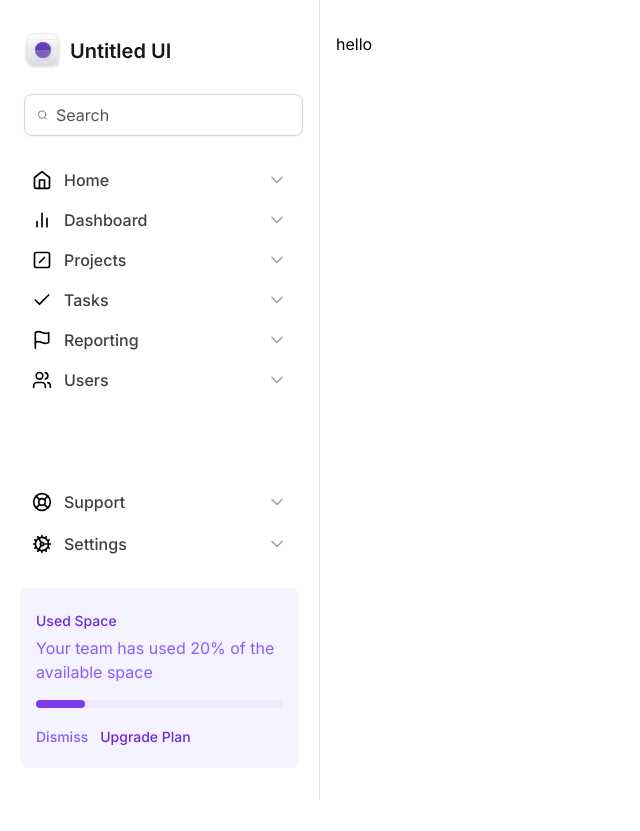
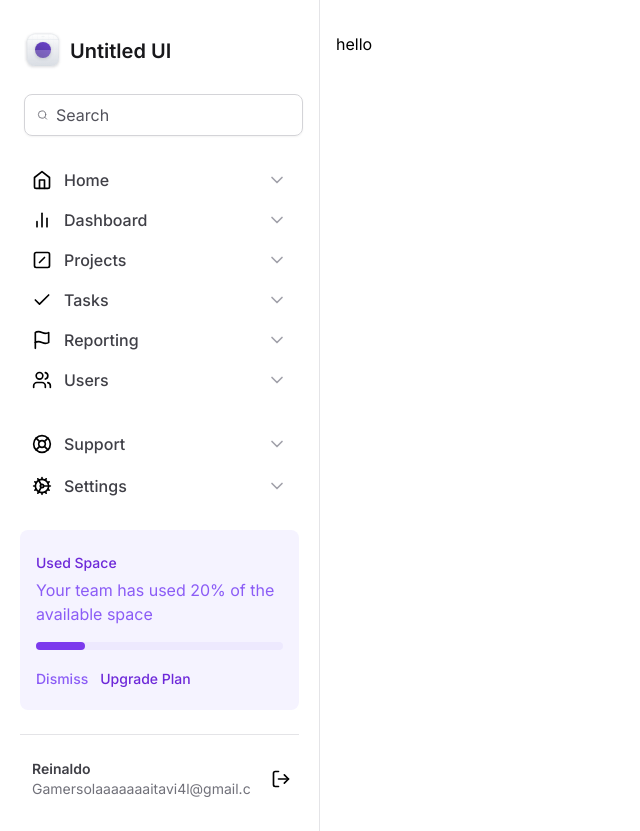
Before and after one commit to ReinaldoARamos/Tailwind, a Next.js app: page / in a window 1280 px wide. Shown: the whole page, without its empty margins (0-640 px from the left). Before the commit the page ends 800 px from the top, so only its background shows below. Built offline with nearby package versions, Linux system fonts and the light colour scheme; grey boxes are pictures that could not be loaded.

Commit message:
colcoando o componente profile e a sidebar

```diff
--- a/next.config.js
+++ b/next.config.js
@@ -1,4 +1,12 @@
 /** @type {import('next').NextConfig} */
-const nextConfig = {}
+const nextConfig = {
+  images: {
+    domains: [
+      'images.unsplash.com/',
+      'lh3.googleusercontent.com',
+      'avatars.githubusercontent.com',
+    ],
+  },
+}
 
 module.exports = nextConfig
--- /dev/null
+++ b/src/app/components/sidebar/Profile.tsx
@@ -0,0 +1,23 @@
+import { LogOut } from 'lucide-react'
+import Image from 'next/image'
+
+export function Profile() {
+  return (
+    /* eslint-disable */
+    <div className="grid items-center gap-3 grid-cols-profile">
+      <img
+        src="https://avatars.githubusercontent.com/u/55931337?v=4"
+        alt=""
+        className="h-10 w-10 rounded-full"
+      />
+      <div className="flex flex-1 flex-col truncate">
+        <span className="text-sm font-semibold text-zinc-700">Reinaldo</span>
+        <span className='text-sm text-zinc-500 '>Gamersolaaaaaaaitavi4l@gmail.com</span>
+
+      </div>
+      <button className='ml-auto p-2 hover:bg-zinc-50 rounded-full'>
+          <LogOut className='w-5 h-5 text-500'/>
+        </button>
+    </div>
+  );
+}
--- a/src/app/components/sidebar/index.tsx
+++ b/src/app/components/sidebar/index.tsx
@@ -12,7 +12,8 @@ import {
 import LogoMark from './Logo'
 
 import { NavItem } from './NavItem'
-import { UsedSpaceWidget } from '../UsedSpaceWidget'
+import { UsedSpaceWidget } from './UsedSpaceWidget'
+import { Profile } from './Profile'
 
 export default function Sidebar() {
   return (
@@ -41,6 +42,8 @@ export default function Sidebar() {
           <NavItem title="Settings" icon={Cog} />
         </nav>
         <UsedSpaceWidget />
+        <div className="h-px  bg-zinc-200" />
+        <Profile />
       </div>
     </aside>
   )
--- a/tailwind.config.ts
+++ b/tailwind.config.ts
@@ -6,6 +6,7 @@ const config: Config = {
     extend: {
       gridTemplateColumns: {
         app: 'minmax(18rem, 20rem) 1fr',
+        profile: 'min-content 1fr min-content',
       },
       colors: {
         diego: '#8257e6',
```
Also changed, not shown: src/app/components/sidebar/UsedSpaceWidget.tsx (renamed from src/app/components/UsedSpaceWidget.tsx).
